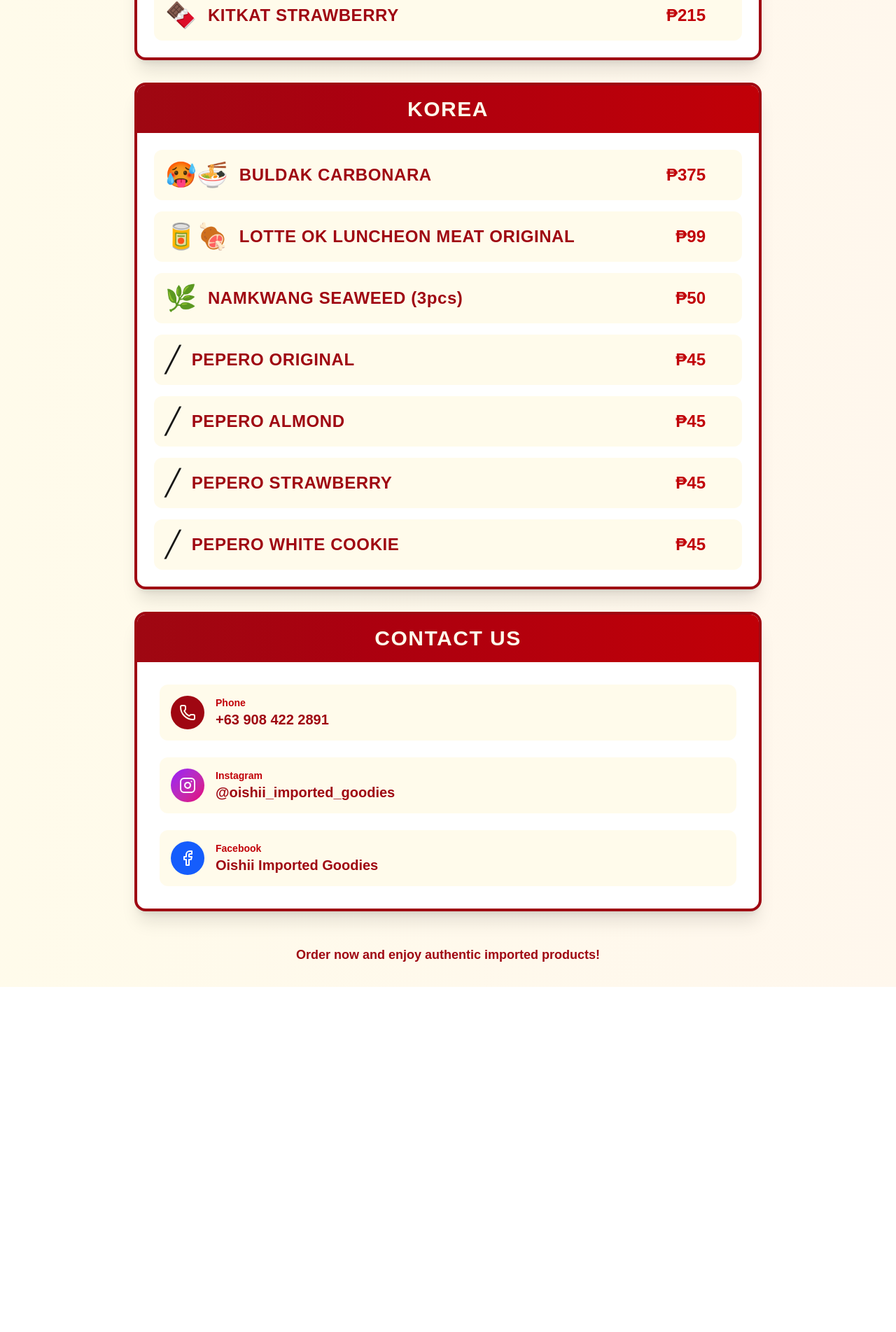
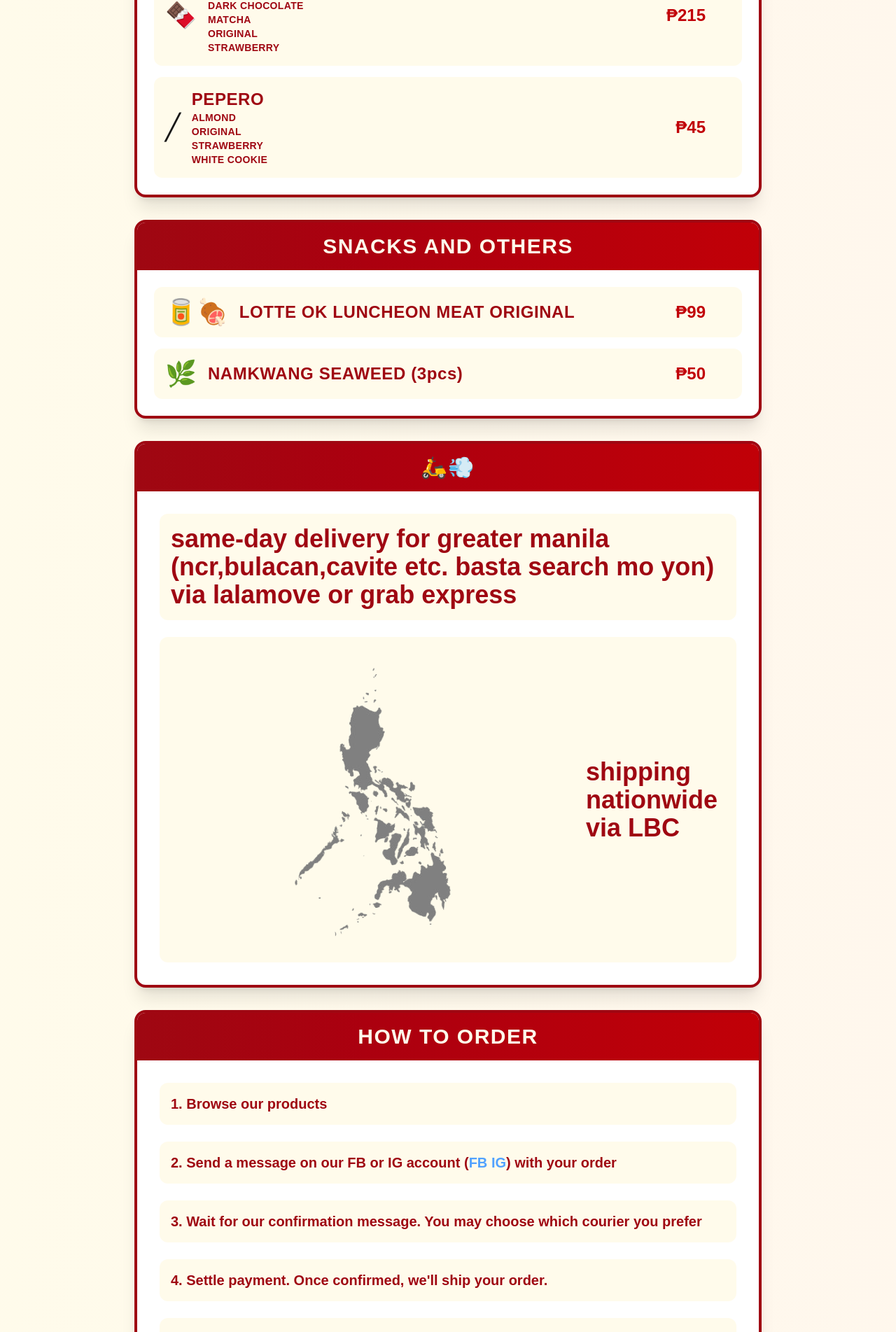
Before and after one commit to kevinwynsor/oishii-imported, a Next.js app: page / in a window 1280 px wide. Shown: the part 866-2769 px from the top of the page at 70% size. Before the commit the page ends 2276 px from the top, so only its background shows below. Built offline with nearby package versions, Linux system fonts and the light colour scheme.

Commit message:
added new divs

```diff
--- a/app/page.tsx
+++ b/app/page.tsx
@@ -2,6 +2,7 @@
 import React, { useState, useEffect, useRef } from 'react';
 import { ShoppingCart, Phone, Instagram, Facebook } from 'lucide-react';
 import Image from 'next/image';
+import { categories } from '@/constants/categories';
 
 const RamenPricelist = () => {
   const [modalImage, setModalImage] = useState<string | null>(null);
@@ -43,34 +44,6 @@
     el.dataset.index = index;
     observerRef.current.observe(el);
   };
-
-  const categories = [
-    {
-      title: "JAPAN",
-      items: [
-        { name: "ICHIRAN 5 STRAIGHT", price: "₱1200", image: "🍜", photo: '/ichiran_5.png' },
-        { name: "ICHIRAN 5 CURLY", price: "₱1200", image: "🍜", photo: '/ichiran_curly.png' },
-        { name: "ICHIRAN 2 STRAIGHT", price: "₱650", image: "🍜", photo: '/ichiran_2.png' },
-        { name: "NISSIN SEAFOOD", price: "₱120", image: "🥡", photo: '/nissin.png' },
-        { name: "KITKAT MATCHA", price: "₱215", image: "🍫", photo: '/nissin.png' },
-        { name: "KITKAT DARK CHOCOLATE", price: "₱215", image: "🍫", photo: '/nissin.png' },
-        { name: "KITKAT ORIGINAL", price: "₱215", image: "🍫", photo: '/nissin.png' },
-        { name: "KITKAT STRAWBERRY", price: "₱215", image: "🍫", photo: '/nissin.png' }
-      ]
-    },
-    {
-      title: "KOREA",
-      items: [
-        { name: "BULDAK CARBONARA", price: "₱375", image: "🥵🍜", photo: '/buldak_carbo.png' },
-        { name: "LOTTE OK LUNCHEON MEAT ORIGINAL", price: "₱99", image: "🥫🍖", photo: '/lotte_ok.png' },
-        { name: "NAMKWANG SEAWEED (3pcs)", price: "₱50", image: "🌿", photo: '/namkwang_seaweed.png' },
-        { name: "PEPERO ORIGINAL", price: "₱45", image: "╱", photo: '/pepero_original.png' },
-        { name: "PEPERO ALMOND", price: "₱45", image: "╱", photo: '/pepero_almond.jpg' },
-        { name: "PEPERO STRAWBERRY", price: "₱45", image: "╱", photo: '/pepero_strawberry.png' },
-        { name: "PEPERO WHITE COOKIE", price: "₱45", image: "╱", photo: '/pepero_white_cookie.png' },
-      ]
-    },
-  ];
 
   return (
     <div className="min-h-screen bg-gradient-to-r from-amber-50 to-orange-50
@@ -124,9 +97,14 @@
                           <div className="text-xl md:text-4xl transition-transform duration-300 group-hover:scale-125 group-hover:rotate-12">
                             {item.image}
                           </div>
-                          <span className="text-lg md:text-2xl font-bold text-red-800 tracking-wide">
-                            {item.name}
-                          </span>
+                          <div className='flex flex-col'>
+                            <span className="text-lg md:text-2xl font-bold text-red-800 tracking-wide">
+                              {item.name}
+                            </span>
+                            {item.flavors && item.flavors.map((flavor)=>(
+                              <span key={flavor} className="text-sm md:text-md font-bold text-red-800 tracking-wide">{flavor}</span>
+                            ))}
+                          </div>
                         </div>
                         <div className="flex items-center gap-3">
                           <span className="text-lg md:text-2xl font-bold text-red-700">
@@ -143,6 +121,33 @@
           })}
         </div>
 
+        {/* delivery */}
+        <div
+          ref={observe('delivery')}
+          className={`transition-all duration-1000 transform mt-8 ${
+            visibleElements.has('delivery') ? 'scale-100 opacity-100' : 'scale-95 opacity-0'
+          }`}
+        >
+          <div className="bg-white rounded-2xl shadow-xl overflow-hidden border-4 border-red-800 hover:shadow-2xl transition-shadow duration-300">
+            {/* Contact Header */}
+            <div className="bg-gradient-to-r from-red-800 to-red-700 p-4">
+              <h2 className="text-3xl font-bold text-amber-50 text-center tracking-wider">
+                🛵💨
+              </h2>
+            </div>
+
+            <div className="p-8 space-y-6">
+              <div className='group flex items-center gap-4 p-4 bg-amber-50 rounded-xl hover:bg-gradient-to-r hover:from-amber-100 hover:to-orange-100 transition-all duration-300 transform hover:scale-105 hover:shadow-lg'>
+                <p className="text-3xl md:text-4xl font-bold text-red-800">same-day delivery for greater manila (ncr,bulacan,cavite etc. basta search mo yon) via lalamove or grab express</p>
+              </div>
+              <div className='flex flex-row items-center group flex items-center gap-4 p-4 bg-amber-50 rounded-xl hover:bg-gradient-to-r hover:from-amber-100 hover:to-orange-100 transition-all duration-300 transform hover:scale-105 hover:shadow-lg'>
+                <img src="/ph.png" alt="delivery" width={600} height={400} className="mx-auto"/>
+                <p className="text-3xl md:text-4xl font-bold text-red-800">shipping nationwide via LBC</p>
+              </div>
+            </div>
+          </div>
+        </div>
+
         {/* Contact Us Card */}
         <div
           ref={observe('contact')}
@@ -154,58 +159,97 @@
             {/* Contact Header */}
             <div className="bg-gradient-to-r from-red-800 to-red-700 p-4">
               <h2 className="text-3xl font-bold text-amber-50 text-center tracking-wider">
-                CONTACT US
+                HOW TO ORDER
               </h2>
             </div>
 
             {/* Contact Info */}
             <div className="p-8 space-y-6">
-              {/* Phone */}
-              <a
-                href="tel:+1234567890"
+              {/* STEP1 */}
+              <div
                 className="group flex items-center gap-4 p-4 bg-amber-50 rounded-xl hover:bg-gradient-to-r hover:from-amber-100 hover:to-orange-100 transition-all duration-300 transform hover:scale-105 hover:shadow-lg"
               >
-                <div className="bg-red-800 p-3 rounded-full transition-transform duration-300 group-hover:rotate-12">
-                  <Phone className="w-6 h-6 text-amber-50" />
+                <div>
+                  <p className="text-lg md:text-xl font-bold text-red-800">1. Browse our products </p>
                 </div>
-                <div>
-                  <p className="text-sm text-red-700 font-semibold">Phone</p>
-                  <p className="text-lg md:text-xl font-bold text-red-800">+63 908 422 2891</p>
-                </div>
-              </a>
+              </div>
 
-              {/* Instagram */}
-              <a
-                href="https://instagram.com/oishii_imported_goodies"
-                target="_blank"
-                rel="noopener noreferrer"
+              {/* STEP2 */}
+              <div
                 className="group flex items-center gap-4 p-4 bg-amber-50 rounded-xl hover:bg-gradient-to-r hover:from-amber-100 hover:to-orange-100 transition-all duration-300 transform hover:scale-105 hover:shadow-lg"
               >
-                <div className="bg-gradient-to-br from-purple-600 to-pink-600 p-3 rounded-full transition-transform duration-300 group-hover:rotate-12">
-                  <Instagram className="w-6 h-6 text-white" />
+                <div>
+                  <p className="text-sm sm:text-xl font-bold text-red-800">2. Send a message on our FB or IG account (<a
+                href="https://www.facebook.com/profile.php?id=61574972720972"
+                target="_blank" className='text-blue-400'>FB </a> <a
+                href="https://instagram.com/oishii_imported_goodies"
+                target="_blank" className='text-blue-400'>IG</a>) with your order</p>
                 </div>
-                <div>
-                  <p className="text-sm text-red-700 font-semibold">Instagram</p>
-                  <p className="text-xs sm:text-xl font-bold text-red-800">@oishii_imported_goodies</p>
-                </div>
-              </a>
+              </div>
 
-              {/* Facebook */}
-              <a
-                href="https://www.facebook.com/profile.php?id=61574972720972"
-                target="_blank"
-                rel="noopener noreferrer"
+              {/* STEP3 */}
+              <div
                 className="group flex items-center gap-4 p-4 bg-amber-50 rounded-xl hover:bg-gradient-to-r hover:from-amber-100 hover:to-orange-100 transition-all duration-300 transform hover:scale-105 hover:shadow-lg"
               >
-                <div className="bg-blue-600 p-3 rounded-full transition-transform duration-300 group-hover:rotate-12">
-                  <Facebook className="w-6 h-6 text-white" />
+                <div>
+                  <p className="text-lg md:text-xl font-bold text-red-800">3. Wait for our confirmation message. You may choose which courier you prefer</p>
                 </div>
+              </div>
+
+              {/* STEP4 */}
+              <div
+                className="group flex items-center gap-4 p-4 bg-amber-50 rounded-xl hover:bg-gradient-to-r hover:from-amber-100 hover:to-orange-100 transition-all duration-300 transform hover:scale-105 hover:shadow-lg"
+              >
                 <div>
-                  <p className="text-sm text-red-700 font-semibold">Facebook</p>
-                  <p className="text-lg md:text-xl font-bold text-red-800">Oishii Imported Goodies
-</p>
+                  <p className="text-lg md:text-xl font-bold text-red-800">4. Settle payment. Once confirmed, we'll ship your order.</p>
                 </div>
-              </a>
+              </div>
+
+              {/* STEP5 */}
+              <div
+                className="group flex items-center gap-4 p-4 bg-amber-50 rounded-xl hover:bg-gradient-to-r hover:from-amber-100 hover:to-orange-100 transition-all duration-300 transform hover:scale-105 hover:shadow-lg"
+              >
+                <div>
+                  <p className="text-lg md:text-xl font-bold text-red-800">5. Enjoy your imported goodies!</p>
+                </div>
+              </div>
+            </div>
+          </div>
+        </div>
+
+        {/* Terms and Policy */}
+        <div
+          ref={observe('terms')}
+          className={`transition-all duration-1000 transform mt-8 ${
+            visibleElements.has('terms') ? 'scale-100 opacity-100' : 'scale-95 opacity-0'
+          }`}
+        >
+          <div className="bg-white rounded-2xl shadow-xl overflow-hidden border-4 border-red-800 hover:shadow-2xl transition-shadow duration-300">
+            {/* Contact Header */}
+            <div className="bg-gradient-to-r from-red-800 to-red-700 p-4">
+              <h2 className="text-3xl font-bold text-amber-50 text-center tracking-wider">
+                TERMS AND POLICY
+              </h2>
+            </div>
+
+            {/* Contact Info */}
+            <div className="p-8 space-y-6">
+              <div
+                className="group flex items-center gap-4 p-4 bg-amber-50 rounded-xl hover:bg-gradient-to-r hover:from-amber-100 hover:to-orange-100 transition-all duration-300 transform hover:scale-105 hover:shadow-lg"
+              >
+                <div>
+                  <p className="text-lg md:text-xl font-bold text-red-800">- Discount will be givenfor bulk orders</p>
+                </div>
+              </div>
+
+              <div
+                className="group flex items-center gap-4 p-4 bg-amber-50 rounded-xl hover:bg-gradient-to-r hover:from-amber-100 hover:to-orange-100 transition-all duration-300 transform hover:scale-105 hover:shadow-lg"
+              >
+                <div>
+                  <p className="text-lg md:text-xl font-bold text-red-800">- No cash on delivery. Please pay before shipment.</p>
+                </div>
+              </div>
+
             </div>
           </div>
         </div>
--- /dev/null
+++ b/constants/categories.ts
@@ -0,0 +1,26 @@
+export const categories = [
+  {
+    title: "NOODLES",
+    items: [
+      { name: "ICHIRAN 5 STRAIGHT", price: "₱1200", image: "🍜", photo: '/ichiran_5.png', flavors : [] },
+      { name: "ICHIRAN 5 CURLY", price: "₱1200", image: "🍜", photo: '/ichiran_curly.png', flavors : [] },
+      { name: "ICHIRAN 2 STRAIGHT", price: "₱650", image: "🍜", photo: '/ichiran_2.png', flavors : [] },
+      { name: "BULDAK CARBONARA", price: "₱375", image: "🥵🍜", photo: '/buldak_carbo.png', flavors : [] },
+      { name: "NISSIN SEAFOOD", price: "₱120", image: "🥡", photo: '/nissin.png', flavors : [] },
+    ]
+  },
+  {
+    title: "CHOCOLATES",
+    items: [
+      { name: "KITKAT", price: "₱215", image: "🍫", photo: '/nissin.png', flavors : ['DARK CHOCOLATE', 'MATCHA',  'ORIGINAL', 'STRAWBERRY'] },
+      { name: "PEPERO", price: "₱45", image: "╱", photo: '/pepero_almond.jpg', flavors : ['ALMOND', 'ORIGINAL', 'STRAWBERRY', 'WHITE COOKIE'] },
+    ]
+  },
+  {
+    title: "SNACKS AND OTHERS",
+    items: [
+      { name: "LOTTE OK LUNCHEON MEAT ORIGINAL", price: "₱99", image: "🥫🍖", photo: '/lotte_ok.png', flavors : [] },
+      { name: "NAMKWANG SEAWEED (3pcs)", price: "₱50", image: "🌿", photo: '/namkwang_seaweed.png', flavors : [] },
+    ]
+  },
+];
```
Also changed, not shown: public/ph.png (added).
